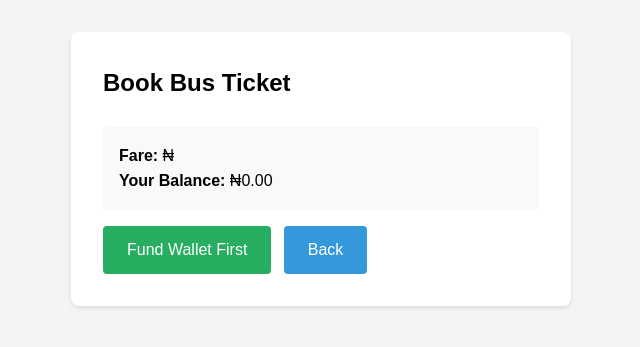
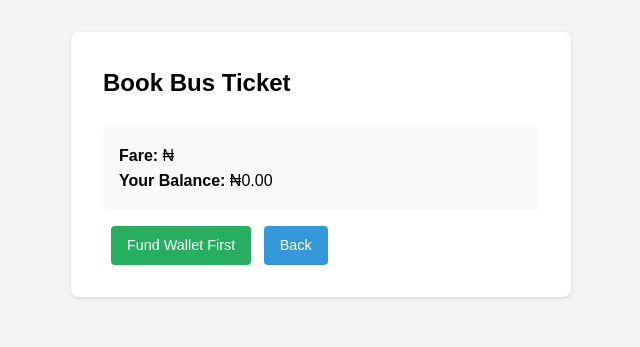
Before and after one commit to techfussion/bts, a Django app: template tickets/templates/tickets/create_booking.html in a window 1280 px wide. Shown: the part 70-417 px from the top of the page, without its empty margins (319-959 px from the left). Run offline with Django 5.2, Linux system fonts and the light colour scheme; the template is opened without the code that fills it: values that come from a table or form of the project are taken from there, others are empty; data comes from the database, SQL or seed files in the repository; both versions use the stored data as it was after the commit.

Commit message:
refactor ticket detail and booking templates for improved styling

```diff
--- a/tickets/templates/tickets/booking_detail.html
+++ b/tickets/templates/tickets/booking_detail.html
@@ -2,7 +2,7 @@
 
 {% block content %}
 <div class="card" style="max-width: 600px; margin: 0 auto; text-align: center;">
-    <h2 style="margin-bottom: 1.5rem;">🎫 Ticket Details</h2>
+    <h2 style="margin-bottom: 1.5rem;">Ticket Details</h2>
 
     <div style="background: #f8f9fa; padding: 1.5rem; border-radius: 8px; margin-bottom: 1.5rem;">
         <p><strong>Booking Reference:</strong> {{ booking.booking_reference }}</p>
--- a/tickets/templates/tickets/create_booking.html
+++ b/tickets/templates/tickets/create_booking.html
@@ -16,11 +16,11 @@
             {% csrf_token %}
             <p style="margin-bottom: 1rem;">Click below to confirm your booking</p>
             <button type="submit" class="btn btn-success">Confirm Booking</button>
-            <a href="{% url 'tickets:dashboard' %}" class="btn" style="margin-left: 0.5rem;">Cancel</a>
+            <a href="{% url 'tickets:dashboard' %}" class="btn" style="padding: 0.5rem 1rem; font-size: 0.9rem; margin-left: 0.5rem;">Cancel</a>
         </form>
     {% else %}
-        <a href="{% url 'tickets:fund_wallet' %}" class="btn btn-success">Fund Wallet First</a>
-        <a href="{% url 'tickets:dashboard' %}" class="btn" style="margin-left: 0.5rem;">Back</a>
+        <a href="{% url 'tickets:fund_wallet' %}" class="btn btn-success" style="padding: 0.5rem 1rem; font-size: 0.9rem; margin-left: 0.5rem;">Fund Wallet First</a>
+        <a href="{% url 'tickets:dashboard' %}" class="btn" style="padding: 0.5rem 1rem; font-size: 0.9rem; margin-left: 0.5rem;">Back</a>
     {% endif %}
 </div>
 {% endblock %}
--- a/tickets/templates/tickets/fund_wallet.html
+++ b/tickets/templates/tickets/fund_wallet.html
@@ -2,7 +2,7 @@
 
 {% block content %}
 <div class="card" style="max-width: 600px; margin: 0 auto;">
-    <h2 style="margin-bottom: 1.5rem;">💰 Fund Wallet</h2>
+    <h2 style="margin-bottom: 1.5rem;">Fund Wallet</h2>
 
     <div style="background: #f8f9fa; padding: 1rem; border-radius: 4px; margin-bottom: 2rem;">
         <p style="font-size: 1.1rem;">
@@ -14,10 +14,10 @@
     <!-- Payment Method Tabs -->
     <div style="display: flex; gap: 1rem; margin-bottom: 2rem;">
         <button onclick="switchPayment('paystack')" id="tab-paystack" class="btn btn-success" style="flex: 1;">
-            💳 Pay with Paystack
+            Pay with Paystack
         </button>
         <button onclick="switchPayment('manual')" id="tab-manual" class="btn" style="flex: 1;">
-            💵 Manual (Testing)
+            Manual (Testing)
         </button>
     </div>
 
```
Also changed, not shown: db.sqlite3, media/qr_codes/qr_BUKC14107A6.png (added), media/qr_codes/qr_BUKD3F3DC42.png (added).
